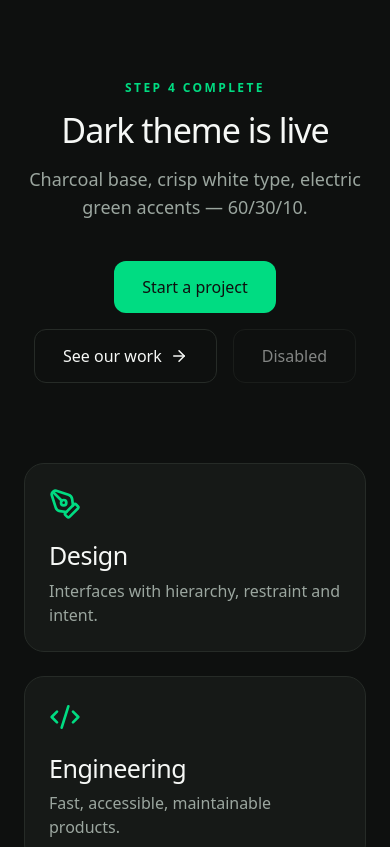
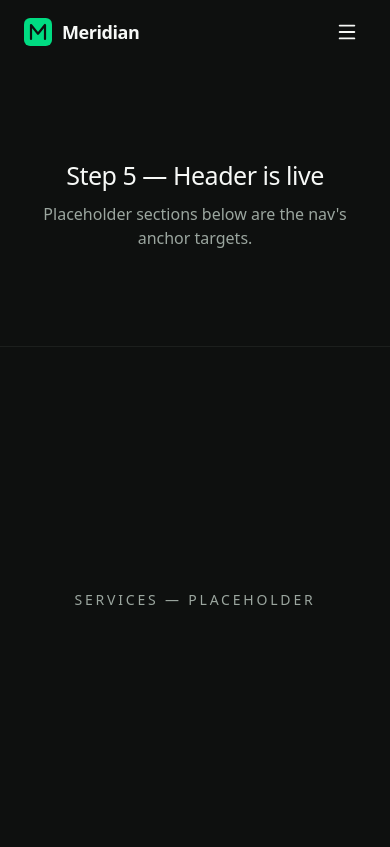
Before and after one commit to Abhisherk01/Site-clone, a React (Vite) app in the folder client/: page / in a window 390 px wide. Shown: the top 847 px of the page. Built offline with nearby package versions, Linux system fonts and the light colour scheme.

Commit message:
feat: Add scroll-awar header with mobile drawer and nav data

```diff
--- a/client/src/App.jsx
+++ b/client/src/App.jsx
@@ -1,56 +1,37 @@
 import { MotionConfig } from "framer-motion";
-import { ArrowRight, Code2, Layers, PenTool } from "lucide-react";
-import Button from "./components/Button.jsx";
-import Card from "./components/Card.jsx";
+import Header from "./sections/Header.jsx";
 import Container from "./components/Container.jsx";
-import Reveal from "./components/Reveal.jsx";
-import SectionHeading from "./components/SectionHeading.jsx";
 
-const demoCards = [
-  { icon: PenTool, title: "Design", text: "Interfaces with hierarchy, restraint and intent." },
-  { icon: Code2, title: "Engineering", text: "Fast, accessible, maintainable products." },
-  { icon: Layers, title: "Strategy", text: "Decisions grounded in real user journeys." },
+// Temporary anchor targets — each is replaced by a real section in later steps.
+const placeholderSections = [
+  { id: "services", label: "Services" },
+  { id: "work", label: "Work" },
+  { id: "process", label: "Process" },
+  { id: "testimonials", label: "Testimonials" },
+  { id: "faq", label: "FAQ" },
+  { id: "contact", label: "Contact" },
 ];
 
 export default function App() {
   return (
     <MotionConfig reducedMotion="user">
-      <main className="py-20 sm:py-28">
-        <Container>
-          <SectionHeading
-            eyebrow="Step 4 complete"
-            title="Dark theme is live"
-            description="Charcoal base, crisp white type, electric green accents — 60/30/10."
-          />
+      <Header />
+      <main>
+        <Container className="pb-24 pt-40 text-center">
+          <h1 className="font-display text-display-md">Step 5 — Header is live</h1>
+          <p className="mt-3 text-muted">
+            Placeholder sections below are the nav&apos;s anchor targets.
+          </p>
+        </Container>
 
-          <div className="mt-10 flex flex-wrap items-center justify-center gap-4">
-            <Button size="lg">Start a project</Button>
-            <Button variant="secondary" size="lg">
-              See our work <ArrowRight size={18} aria-hidden="true" />
-            </Button>
-            <Button variant="secondary" size="lg" disabled>
-              Disabled
-            </Button>
-          </div>
-
-          <div className="mt-20 grid gap-6 sm:grid-cols-2 lg:grid-cols-3">
-            {demoCards.map(({ icon: Icon, title, text }, i) => (
-              <Reveal key={title} delay={i * 0.08} className="h-full">
-                <Card interactive className="h-full">
-                  <Icon className="size-8 text-accent" aria-hidden="true" />
-                  <h3 className="mt-5 font-display text-display-md">{title}</h3>
-                  <p className="mt-2 text-muted">{text}</p>
-                </Card>
-              </Reveal>
-            ))}
-          </div>
-        </Container>
+        {placeholderSections.map(({ id, label }) => (
+          <section key={id} id={id} className="border-t border-line/60">
+            <Container className="flex min-h-[60vh] items-center justify-center">
+              <p className="text-sm uppercase tracking-[0.2em] text-muted">{label} — placeholder</p>
+            </Container>
+          </section>
+        ))}
       </main>
-
-      {/* 30% rhythm — the inverted white band */}
-      <section className="bg-paper py-16 text-center text-ink">
-        <p>Inverted paper band — reserved for section rhythm in later steps</p>
-      </section>
     </MotionConfig>
   );
 }
--- /dev/null
+++ b/client/src/components/Logo.jsx
@@ -0,0 +1,22 @@
+import { site } from "../data/site.js";
+
+// Inline SVG mark (same as the favicon) + wordmark. "#top" is a native
+// browser fragment — always scrolls to page top.
+export default function Logo() {
+  return (
+    <a href="#top" aria-label={`${site.name} — back to top`} className="flex items-center gap-2.5">
+      <svg width="28" height="28" viewBox="0 0 32 32" aria-hidden="true">
+        <rect width="32" height="32" rx="7" fill="var(--color-accent)" />
+        <path
+          d="M8 24V8l8 10 8-10v16"
+          fill="none"
+          stroke="var(--color-ink)"
+          strokeWidth="2.5"
+          strokeLinecap="round"
+          strokeLinejoin="round"
+        />
+      </svg>
+      <span className="font-display text-lg font-semibold tracking-tight">{site.name}</span>
+    </a>
+  );
+}
--- /dev/null
+++ b/client/src/data/site.js
@@ -0,0 +1,12 @@
+// Single source of truth for brand + navigation.
+export const site = {
+    name: "Meridian",
+    tagline: "Digital studio for design & engineering",
+  };
+
+  export const navLinks = [
+    { label: "Services", href: "#services" },
+    { label: "Work", href: "#work" },
+    { label: "Process", href: "#process" },
+    { label: "FAQ", href: "#faq" },
+  ];
--- /dev/null
+++ b/client/src/hooks/useScrollLock.js
@@ -0,0 +1,14 @@
+import { useEffect } from "react";
+
+// Locks background scrolling while `isLocked` is true (mobile drawer, modals).
+// Restores the previous value on cleanup.
+export default function useScrollLock(isLocked) {
+  useEffect(() => {
+    if (!isLocked) return;
+    const previous = document.body.style.overflow;
+    document.body.style.overflow = "hidden";
+    return () => {
+      document.body.style.overflow = previous;
+    };
+  }, [isLocked]);
+}
--- /dev/null
+++ b/client/src/hooks/useScrolled.js
@@ -0,0 +1,16 @@
+import { useEffect, useState } from "react";
+
+// True once the page is scrolled past `threshold` — drives the header's
+// transparent → solid transition. Passive listener, no layout reads per frame.
+export default function useScrolled(threshold = 8) {
+  const [scrolled, setScrolled] = useState(false);
+
+  useEffect(() => {
+    const onScroll = () => setScrolled(window.scrollY > threshold);
+    onScroll();
+    window.addEventListener("scroll", onScroll, { passive: true });
+    return () => window.removeEventListener("scroll", onScroll);
+  }, [threshold]);
+
+  return scrolled;
+}
--- /dev/null
+++ b/client/src/sections/Header.jsx
@@ -0,0 +1,178 @@
+import { useEffect, useRef, useState } from "react";
+import { AnimatePresence, motion } from "framer-motion";
+import { ArrowRight, Menu, X } from "lucide-react";
+import { navLinks } from "../data/site.js";
+import { fadeRiseChild, staggerParent } from "../lib/motion.js";
+import useScrollLock from "../hooks/useScrollLock.js";
+import useScrolled from "../hooks/useScrolled.js";
+import Button from "../components/Button.jsx";
+import Container from "../components/Container.jsx";
+import Logo from "../components/Logo.jsx";
+
+// Wired to the AuthModal in Step 14 — intentionally inert until then.
+const handleSignIn = () => {};
+
+export default function Header() {
+  const [menuOpen, setMenuOpen] = useState(false);
+  const scrolled = useScrolled();
+  useScrollLock(menuOpen);
+
+  const toggleRef = useRef(null);
+  const closeRef = useRef(null);
+
+  // Drawer a11y: Escape closes, focus moves into the drawer on open
+  // and returns to the toggle on close.
+  useEffect(() => {
+    if (!menuOpen) return;
+    const onKeyDown = (event) => {
+      if (event.key === "Escape") setMenuOpen(false);
+    };
+    window.addEventListener("keydown", onKeyDown);
+    closeRef.current?.focus();
+    return () => {
+      window.removeEventListener("keydown", onKeyDown);
+      toggleRef.current?.focus();
+    };
+  }, [menuOpen]);
+
+  const closeMenu = () => setMenuOpen(false);
+
+  // Drawer links: close first (releases the scroll lock), then scroll
+  // after the lock has been removed — double rAF = after the next paint.
+  const goToSection = (event, href) => {
+    event.preventDefault();
+    closeMenu();
+    const target = document.querySelector(href);
+    if (!target) return;
+    const reduceMotion = window.matchMedia("(prefers-reduced-motion: reduce)").matches;
+    requestAnimationFrame(() => {
+      requestAnimationFrame(() => {
+        target.scrollIntoView({ behavior: reduceMotion ? "auto" : "smooth" });
+      });
+    });
+  };
+
+  return (
+    <>
+      <header
+        className={`fixed inset-x-0 top-0 z-50 transition-all duration-300 ${
+          scrolled
+            ? "border-b border-line bg-base/80 backdrop-blur-md"
+            : "border-b border-transparent bg-transparent"
+        }`}
+      >
+        <Container className="flex h-16 items-center justify-between md:h-20">
+          <Logo />
+
+          <nav aria-label="Primary" className="hidden items-center gap-8 md:flex">
+            {navLinks.map(({ label, href }) => (
+              <a
+                key={href}
+                href={href}
+                className="group relative text-sm text-muted transition-colors hover:text-paper"
+              >
+                {label}
+                <span
+                  aria-hidden="true"
+                  className="absolute -bottom-1 left-0 h-px w-full origin-left scale-x-0 bg-accent transition-transform duration-300 group-hover:scale-x-100"
+                />
+              </a>
+            ))}
+          </nav>
+
+          <div className="hidden items-center gap-5 md:flex">
+            <button
+              type="button"
+              onClick={handleSignIn}
+              className="cursor-pointer text-sm text-muted transition-colors hover:text-paper"
+            >
+              Sign in
+            </button>
+            <Button as="a" href="#contact">
+              Start a project
+            </Button>
+          </div>
+
+          <button
+            ref={toggleRef}
+            type="button"
+            onClick={() => setMenuOpen(true)}
+            aria-expanded={menuOpen}
+            aria-controls="mobile-menu"
+            aria-label="Open menu"
+            className="cursor-pointer rounded-btn p-2 text-paper md:hidden"
+          >
+            <Menu size={22} aria-hidden="true" />
+          </button>
+        </Container>
+      </header>
+
+      <AnimatePresence>
+        {menuOpen && (
+          <motion.div
+            id="mobile-menu"
+            role="dialog"
+            aria-modal="true"
+            aria-label="Menu"
+            className="fixed inset-0 z-[60] flex flex-col bg-base md:hidden"
+            initial={{ opacity: 0 }}
+            animate={{ opacity: 1 }}
+            exit={{ opacity: 0 }}
+            transition={{ duration: 0.25 }}
+          >
+            <Container className="flex h-16 items-center justify-between">
+              <Logo />
+              <button
+                ref={closeRef}
+                type="button"
+                onClick={closeMenu}
+                aria-label="Close menu"
+                className="cursor-pointer rounded-btn p-2 text-paper"
+              >
+                <X size={22} aria-hidden="true" />
+              </button>
+            </Container>
+
+            <motion.nav
+              aria-label="Mobile"
+              className="flex flex-1 flex-col justify-center gap-2 px-6"
+              variants={staggerParent}
+              initial="hidden"
+              animate="visible"
+            >
+              {navLinks.map(({ label, href }) => (
+                <motion.a
+                  key={href}
+                  href={href}
+                  onClick={(event) => goToSection(event, href)}
+                  variants={fadeRiseChild}
+                  className="border-b border-line py-4 font-display text-3xl tracking-tight text-paper transition-colors hover:text-accent"
+                >
+                  {label}
+                </motion.a>
+              ))}
+            </motion.nav>
+
+            <motion.div
+              className="flex flex-col gap-4 px-6 pb-10"
+              initial={{ opacity: 0, y: 16 }}
+              animate={{ opacity: 1, y: 0 }}
+              transition={{ delay: 0.25, duration: 0.4 }}
+            >
+              <Button as="a" href="#contact" size="lg" onClick={closeMenu}>
+                Start a project <ArrowRight size={18} aria-hidden="true" />
+              </Button>
+              <button
+                type="button"
+                onClick={handleSignIn}
+                className="cursor-pointer text-sm text-muted transition-colors hover:text-paper"
+              >
+                Sign in
+              </button>
+            </motion.div>
+          </motion.div>
+        )}
+      </AnimatePresence>
+    </>
+  );
+}
```
Also changed, not shown: 1 other file (tests, documents, lock files or other folders).
